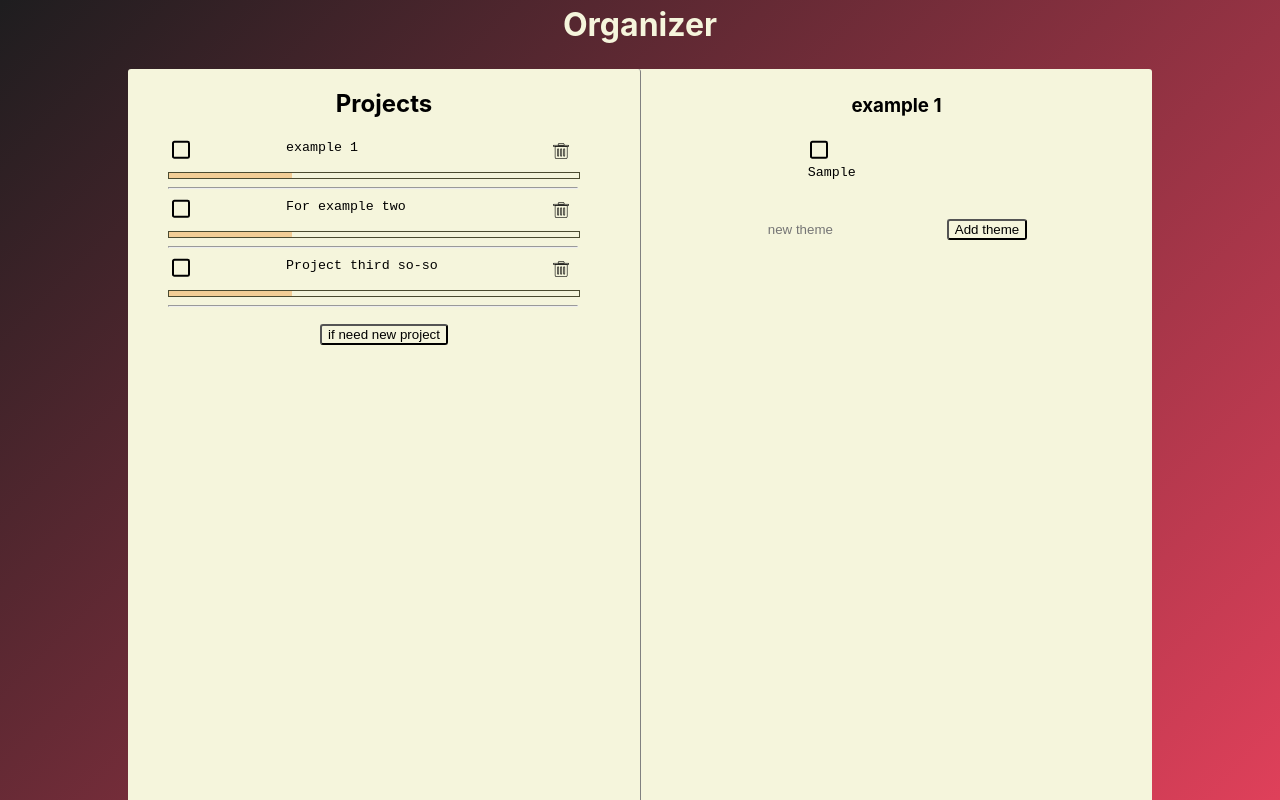
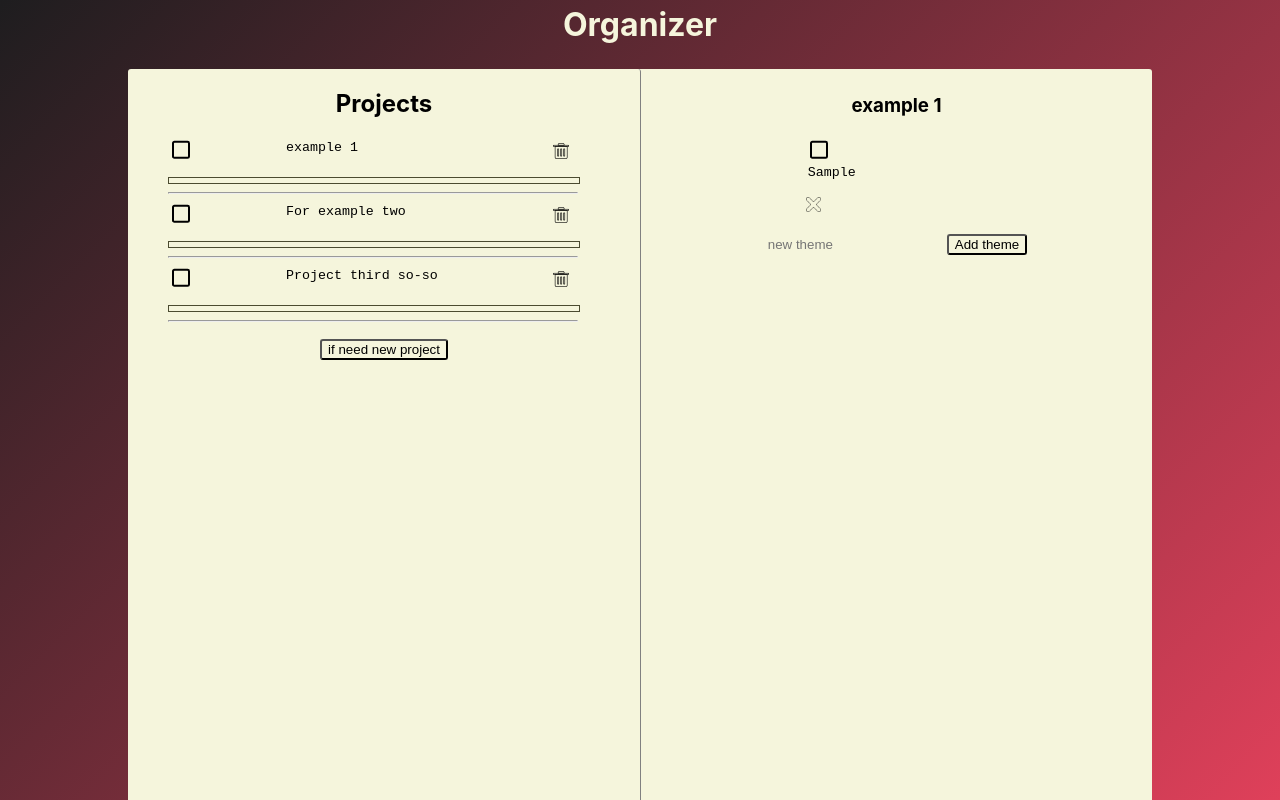
Before and after one commit to Igogoblin/viteDeploy, a React (Vite) app in the folder viteDeploy/: page / in a window 1280 px wide. Both pictures are taken after typing "Sample" into the empty fields and a click on the button "Add theme". Built offline with nearby package versions, Linux system fonts and the light colour scheme.

Commit message:
feat: add basic percent

```diff
--- a/viteDeploy/src/components/projects/project/ProjectItem.jsx
+++ b/viteDeploy/src/components/projects/project/ProjectItem.jsx
@@ -1,6 +1,6 @@
 /* eslint-disable react/prop-types */
 import { useState } from "react";
-import { useDispatch } from "react-redux";
+import { useDispatch, useSelector } from "react-redux";
 import {
   changeProject,
   changeStatus,
@@ -13,10 +13,11 @@ import s from "./project.module.css";
 
 function ProjectItem({ id, text, completed }) {
   const [title, setTitle] = useState(text);
-  // const themes = useSelector((state) => state.project.themes);
-  // const showProject = useSelector((state) => state.project.projects);
-  // console.log(themes);
-  // console.log(showProject);
+
+  const themes = useSelector((state) => state.project.themes);
+  const showProject = useSelector((state) => state.project.projects);
+  console.log(themes);
+  console.log(showProject);
   const dispatch = useDispatch();
 
   // const now = 60;
@@ -37,26 +38,7 @@ function ProjectItem({ id, text, completed }) {
       }
     });
   });
-  // function findProcent(){
-  //   let rez = themes.reducer()
-  // }
 
-  // function forProgress() {
-  //   // let proc = 0;
-  //   if (theme.length == 0) {
-  //     return setProc(0);
-  //   }
-  //   let count = 0;
-  //   for (let i = 0; i < theme.length; i++) {
-  //     if (theme[i].completed) {
-  //       count++;
-  //     }
-  //   }
-  //   setProc((100 / theme.length) * count);
-  //   // return proc;
-  // }
-  // console.log(theme);
-  // console.log(forProgress());
   return (
     <li onClick={() => dispatch(changeStatus({ id }))} className={s.proj}>
       <div className={s.projectItem}>
@@ -75,18 +57,9 @@ function ProjectItem({ id, text, completed }) {
           className={s.forDell}
         ></div>
       </div>
-      <div className={s.procMain}>
+      {/* <div className={s.procMain}>
         <div className={s.procItem}></div>
-      </div>
-      {/* <Progress {...proc} /> */}
-      {/* <ProgressBar
-        now={now}
-        label={`${now}%`}
-        variant="info"
-        style={{ border: "1px solid gray" }}
-
-        // className={s.progressBar}
-      /> */}
+      </div> */}
     </li>
   );
 }
--- a/viteDeploy/src/components/projects/project/Projects.jsx
+++ b/viteDeploy/src/components/projects/project/Projects.jsx
@@ -1,4 +1,4 @@
-import { useState } from "react";
+import { useEffect, useState } from "react";
 import s from "./project.module.css";
 import { useDispatch, useSelector } from "react-redux";
 import NewProjForm from "./NewProjForm";
@@ -12,30 +12,47 @@ function Projects() {
   const projects = useSelector((state) => state.project.projects);
   const showProj = useSelector((state) => state.showProject.showP);
 
+  const themes = useSelector((state) => state.project.themes);
+  console.log(themes);
+
   const [text, setText] = useState("");
   const [col, setCol] = useState("");
 
   const [proc, setProc] = useState(0); //for procent themes
-  function findProcent(ob) {
-    if (ob.theme.length == 0) {
-      return 0;
-    }
-    let allTheme = 0;
-    ob.theme.map((item) => {
-      item.completed ? allTheme++ : "";
-      console.log(item);
-    });
-    console.log("allTheme", allTheme);
-    console.log(ob);
-    if (allTheme === 0) {
-      return 0;
-    }
-    setProc((100 / ob.theme.length) * allTheme);
-    return proc;
-  }
+  // function findProcent(ob) {
+  //   if (ob.theme.length == 0) {
+  //     return 0;
+  //   }
+  //   let allTheme = 0;
+  //   ob.theme.map((item) => {
+  //     item.completed ? allTheme++ : "";
+  //     console.log(item);
+  //   });
+  //   console.log("allTheme", allTheme);
+  //   console.log(ob);
+  //   if (allTheme === 0) {
+  //     return 0;
+  //   }
+  //   setProc((100 / ob.theme.length) * allTheme);
+  //   return proc;
+  // }
   // const options = {
   //   style: ""
   // }
+
+  useEffect(() => {
+    let rez = 0;
+    themes.forEach((element) => {
+      console.log(element);
+      console.log(themes.length);
+      if (element.completed) {
+        rez++;
+      }
+      console.log(rez);
+    });
+    console.log("use effect");
+    setProc((100 / themes.length) * rez);
+  }, [proc]);
 
   //console.log(showProj);
   console.log(projects);
@@ -73,7 +90,9 @@ function Projects() {
               />
               {/* {findProcent(project)} */}
               {console.log(project)}
-
+              <div className={s.procMain}>
+                <div className={s.procItem} style={{ width: proc }}></div>
+              </div>
               {console.log(proc)}
               <hr></hr>
             </>
--- a/viteDeploy/src/components/projects/project/project.module.css
+++ b/viteDeploy/src/components/projects/project/project.module.css
@@ -158,6 +158,6 @@ textarea:hover {
   border: 1px solid rgb(75, 75, 48);
 }
 .procItem {
-  width: 30%;
+  /* width: 30%; */
   background-color: #f3ce96;
 }
--- a/viteDeploy/src/components/projects/projectList/ThemeItem.jsx
+++ b/viteDeploy/src/components/projects/projectList/ThemeItem.jsx
@@ -18,10 +18,10 @@ function ThemeItem({ id, text, completed }) {
   }
   function forChangeThemeComplete() {
     dispatch(toggleCompleteTheme({ id }));
-    dispatch(changePercent());
+    dispatch(changePercent({ id }));
   }
   return (
-    <li>
+    <li className={s.forThema}>
       <input
         type="checkbox"
         checked={completed}
@@ -29,7 +29,11 @@ function ThemeItem({ id, text, completed }) {
         onChange={(e) => forChangeThemeComplete(e)}
         className={s.themeComplete}
       ></input>
-      <textarea onChange={(e) => changeThemeText(e)} value={title}></textarea>
+      <textarea
+        onChange={(e) => changeThemeText(e)}
+        value={title}
+        className={s.textTheme}
+      ></textarea>
       <div
         onClick={() => dispatch(removeTheme({ id }))}
         className={s.basket}
--- a/viteDeploy/src/components/projects/projectList/theme.module.css
+++ b/viteDeploy/src/components/projects/projectList/theme.module.css
@@ -1,16 +1,26 @@
 :root .themeComplete {
   --form-control-color: green;
+}
+.themeComplete {
+  max-width: 10%;
 }
 .main {
   margin: 20px auto;
   display: flex;
   flex-direction: column;
 }
+.textTheme {
+  max-width: 75%;
+}
 
 .basket {
+  width: 15px;
+  height: 15px;
+  max-width: 10%;
   padding-right: 25px;
   background-image: url("../../../assets/free-icon-remove-folder-circular-button-first.png");
   background-repeat: no-repeat;
+  background-size: contain;
 }
 .basket:hover {
   background-image: url("../../../assets/free-icon-remove-folder-circular-button-second.png");
@@ -24,3 +34,6 @@
 h3 {
   margin: 5px;
 }
+.forThema {
+  display: flex;
+}
--- a/viteDeploy/src/store/projectSlice.js
+++ b/viteDeploy/src/store/projectSlice.js
@@ -95,11 +95,32 @@ const projectSlice = createSlice({
       );
       localStorage.setItem("projItem", JSON.stringify(state.projects));
     },
-    changePercent(state) {
-      // let quantity;
+    changePercent(state, action) {
+      let quantity;
       console.log(state.projects);
+      console.log("this is we see, if toggle theme ! ");
       state.projects.map((proj) => {
         console.log(proj.statusShow);
+      });
+
+      const togglePercent = state.themes.find(
+        (theme) => theme.id === action.payload.id
+      );
+      console.log(togglePercent);
+      // toggleTheme.completed = !toggleTheme.completed;
+      let rez = 0;
+      state.projects.forEach((proj) => {
+        if (proj.id === state.flag) {
+          // proj.theme.length = 0;
+          // proj.theme.push(...state.themes);
+          proj.theme.forEach((theme) => {
+            if (theme.completed == true) {
+              rez++;
+            }
+          });
+          proj.percent = (100 / proj.theme.length) * rez;
+        }
+        rez = 0;
       });
       // state.projects.map((proj) => {
       //   console.log("101 proj", proj.theme);
@@ -115,7 +136,7 @@ const projectSlice = createSlice({
       //     }, 0);
       //   }
       // });
-      // console.log("my parametr quantity  ", quantity);
+      console.log("my parametr quantity  ", quantity);
       localStorage.setItem("projItem", JSON.stringify(state.projects));
     },
     // ----------------------------------------------------------------------------------
@@ -137,6 +158,7 @@ const projectSlice = createSlice({
       const toggleTheme = state.themes.find(
         (theme) => theme.id === action.payload.id
       );
+
       toggleTheme.completed = !toggleTheme.completed;
       state.projects.forEach((proj) => {
         if (proj.id === state.flag) {
@@ -145,8 +167,6 @@ const projectSlice = createSlice({
         }
       });
       localStorage.setItem("projItem", JSON.stringify(state.projects));
-      changePercent();
-      //this is will be change project percent !!!!!!!!!!!!!!
     },
     removeTheme(state, action) {
       state.themes = state.themes.filter(
```
